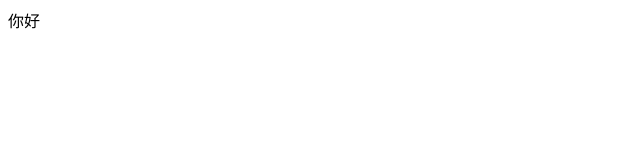
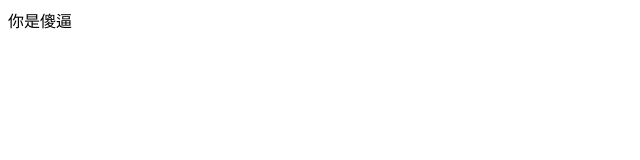
Before and after one commit to chenjunbaobei/trash, a plain HTML site: page index.html in a window 1280 px wide. Shown: the full height of the page, 0-640 px from the left. Drawn offline with Linux system fonts and the light colour scheme.

Commit message:
Update index.html
写的不好

```diff
--- a/index.html
+++ b/index.html
@@ -7,6 +7,6 @@
     <title>Document</title>
 </head>
 <body>
-    <div>你好</div>
+    <div>你是傻逼</div>
 </body>
 </html>
```
